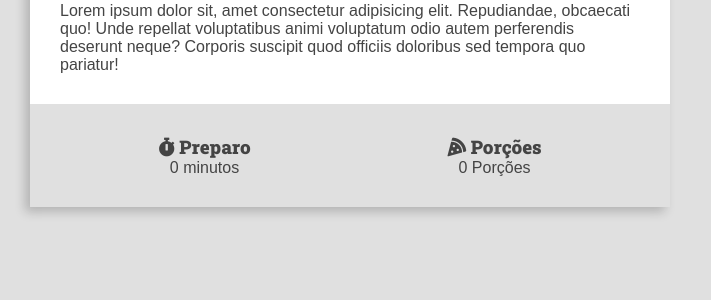
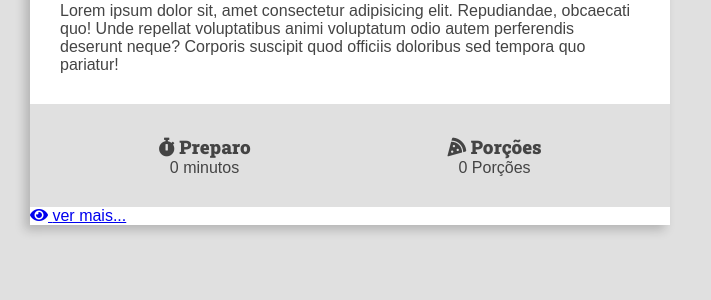
Before and after one commit to viniciusmattos131/curso-django-projeto1, a Django app: page / in a window 1280 px wide. Shown: the part 348-648 px from the top of the page, without its empty margins (0-711 px from the left). Run offline with Django 4.2, Linux system fonts and the light colour scheme; some libraries are stand-ins or nearby versions.

Commit message:
Alteracoes do dia 18_08_2022

```diff
--- a/recipes/templates/recipes/pages/home.html
+++ b/recipes/templates/recipes/pages/home.html
@@ -52,8 +52,20 @@
                         </div>
                     </div>
                 </div>
+
+
+                <footer class="recipe-footer">
+                    <a class="recipe-read-more button button-dark button-full-width" href="/recipes/3/">
+                        <i class="fas fa-eye"></i>
+                        <span>ver mais...</span>
+                    </a>
+                </footer>
+
             </div>
         </div>
+
+
+
     </main>
 </body>
 
```
